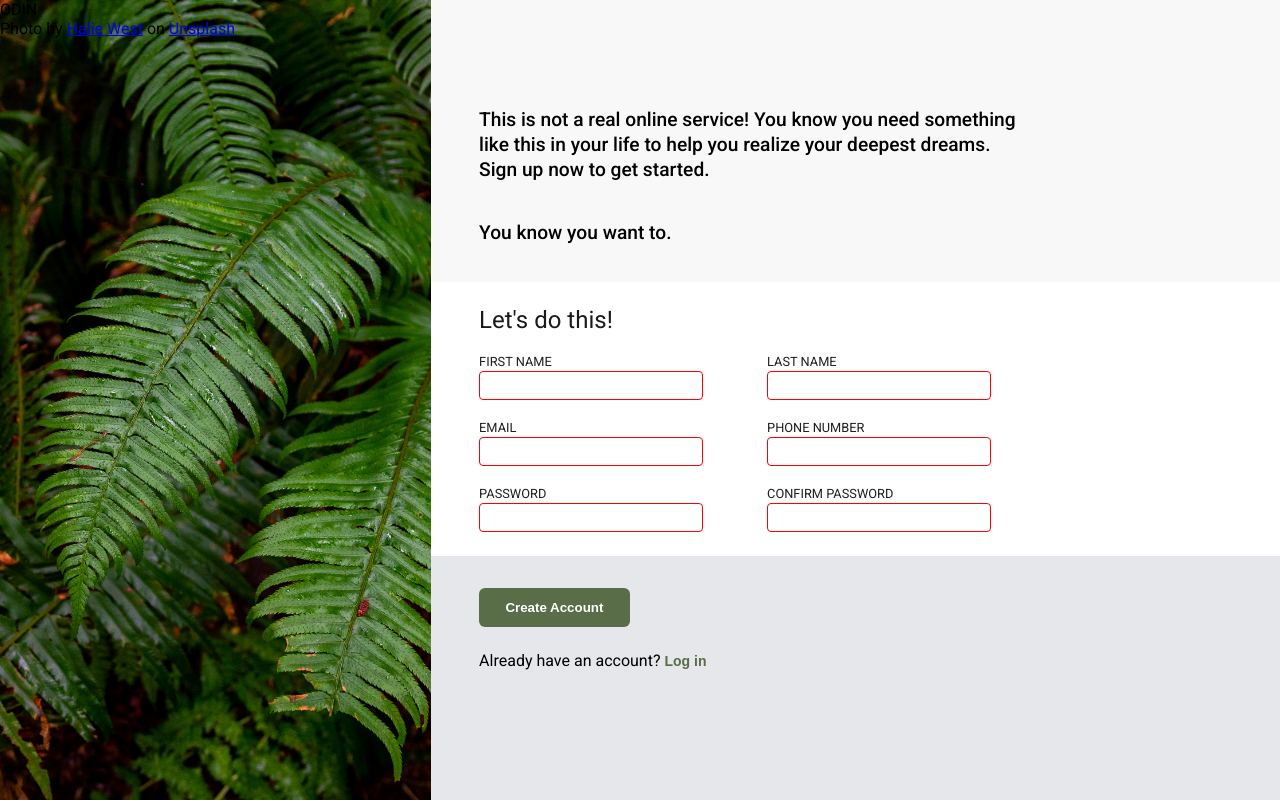
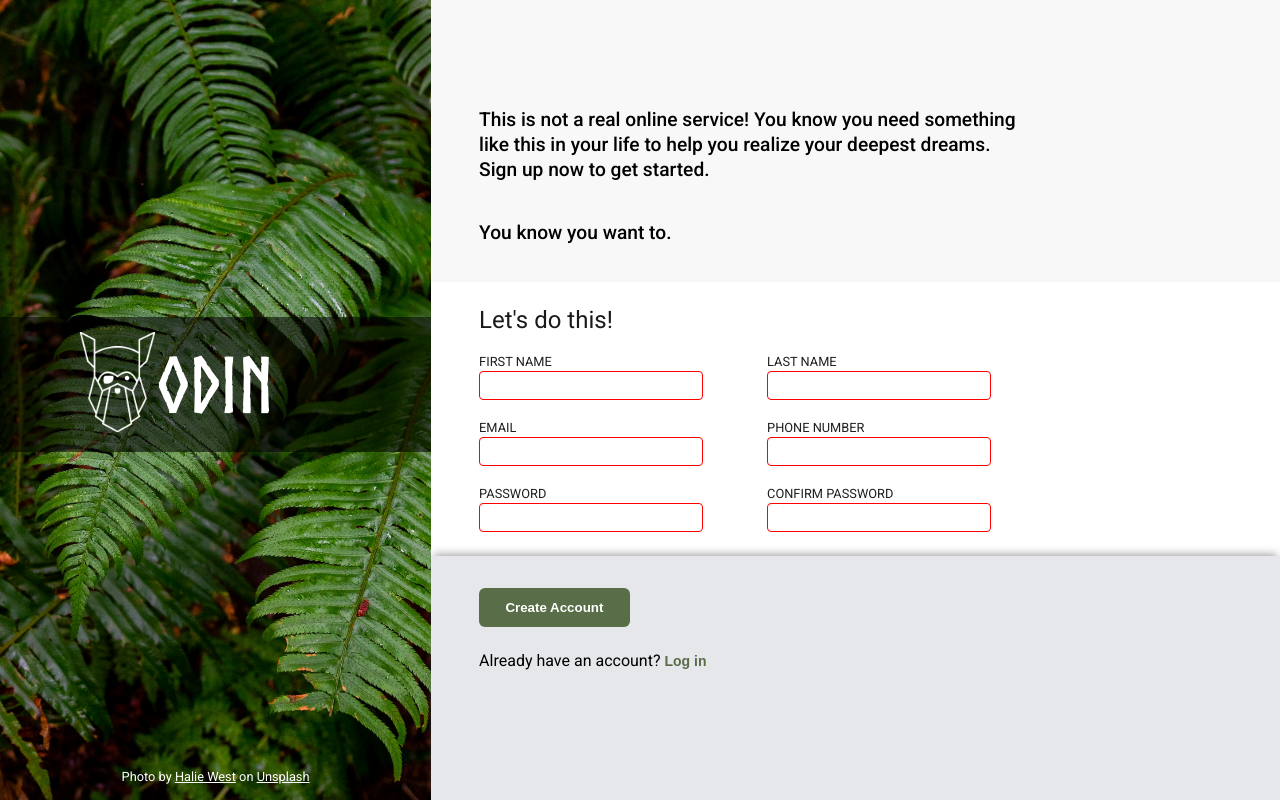
Before and after one commit to NikolozKereselidze/sign-up-form, a plain HTML site: page index.html in a window 1280 px wide. Drawn offline with Linux system fonts and the light colour scheme.

Commit message:
finish Sign-Up project

```diff
--- a/index.html
+++ b/index.html
@@ -19,8 +19,8 @@
         <div class="sidebar-odin">
           <span class="sidebar-text">ODIN</span>
         </div>
-        <div>
-          <p class="sidebar-credit">
+        <div class="sidebar-credit">
+          <p>
             Photo by
             <a
               href="https://unsplash.com/@haliewestphoto?utm_content=creditCopyText&amp;utm_medium=referral&amp;utm_source=unsplash"
--- a/styles.css
+++ b/styles.css
@@ -33,8 +33,8 @@ ul {
 }
 
 @font-face {
-  font-family: "Norse-Bold";
-  src: url("./fonts/Norse-Bold.otf") format("opentype");
+  font-family: Norse-Bold;
+  src: url("./fonts/Norse-Bold.otf");
 }
 
 :root {
@@ -45,16 +45,12 @@ button {
   cursor: pointer;
 }
 
+/* MAIN SECTION */
+
 .main-container {
   display: flex;
   height: 100vh;
   width: 100vw;
-}
-
-.image-section {
-  background: no-repeat center url(/images/background-image.jpg);
-  background-size: cover;
-  width: 650px;
 }
 
 .form-section {
@@ -147,6 +143,7 @@ form > h2 {
   height: 100vh;
   padding: var(--section-padding);
   background-color: #e5e7eb;
+  box-shadow: 0px -5px 8px -3px rgba(120, 120, 120, 0.65);
 }
 
 .login-button {
@@ -157,3 +154,55 @@ form > h2 {
   padding: 0;
   border: none;
 }
+
+/* IMAGE SECTION */
+.image-section {
+  background: no-repeat center url(/images/background-image.jpg);
+  background-size: cover;
+  width: 650px;
+  display: flex;
+  flex-direction: column;
+  justify-content: space-between;
+}
+
+.sidebar-odin {
+  height: 100%;
+  display: flex;
+  align-items: center;
+  text-align: center;
+}
+
+.sidebar-text {
+  position: relative;
+  width: 100%;
+  background-color: rgba(0, 0, 0, 0.55);
+  padding: 1.8rem 0;
+  font-family: norse-bold;
+  color: #fff;
+  font-size: 4.8rem;
+  font-weight: 100;
+}
+
+.sidebar-text::before {
+  content: " ";
+  background: no-repeat center url(/images/odin-lined.png);
+  background-size: cover;
+  position: absolute;
+
+  left: 80px;
+  top: 15px;
+  width: 75px;
+  height: 100px;
+}
+
+.sidebar-credit {
+  display: flex;
+  justify-content: center;
+  margin-bottom: 1rem;
+}
+
+.sidebar-credit > p,
+.sidebar-credit > p > a {
+  font-size: 0.8rem;
+  color: #fff;
+}
```
Also changed, not shown: images/odin-lined.png (added).
